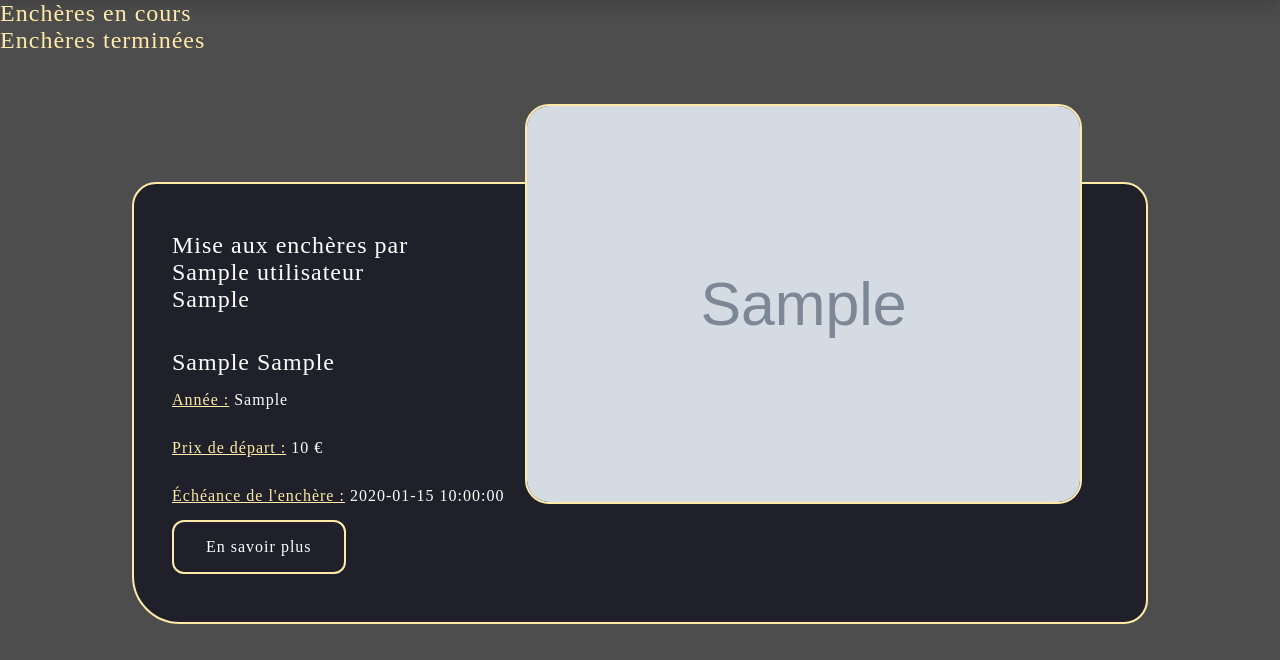
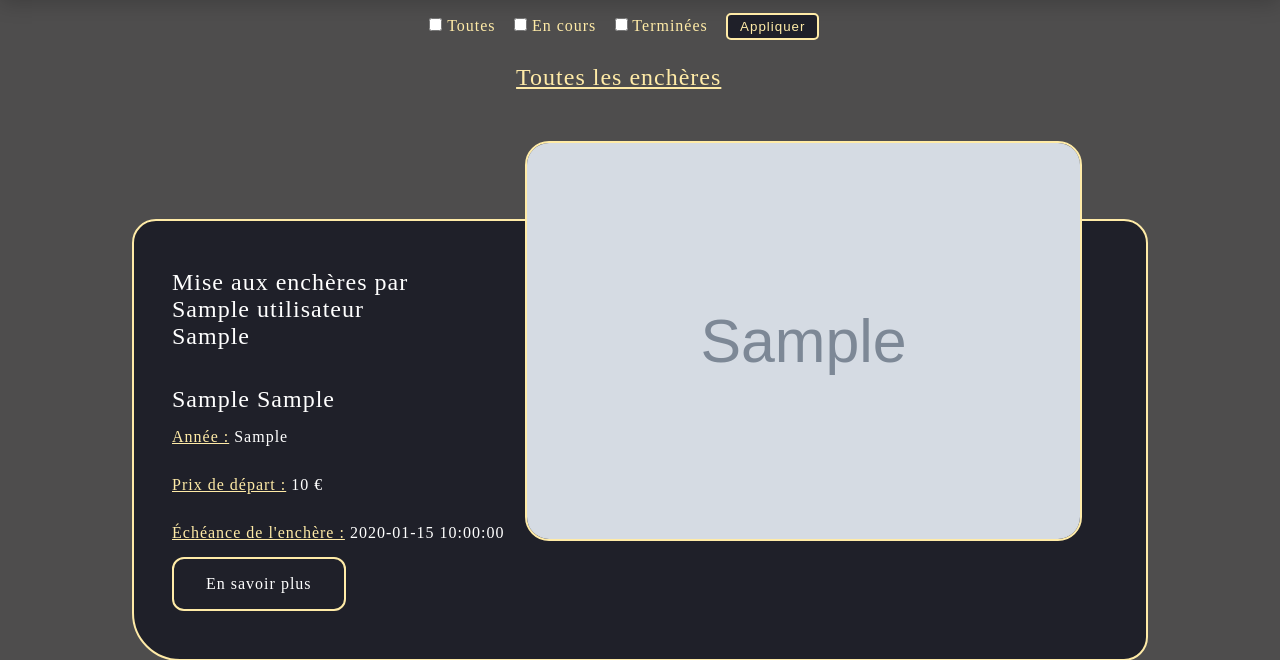
Before and after one commit to John-LP/Car_Auction, a PHP site: page /exoPHP/ in a window 1280 px wide. Shown: the part 72-732 px from the top of the page. Run offline with PHP 8.4, Linux system fonts and the light colour scheme; tables that the repository leaves empty or names only in its code hold one stand-in row (values such as "Sample post"); grey boxes marked "Sample" are stand-in pictures.

Commit message:
ajout d'un form pour filtrer sur accueil.php -> toutes annonces, celles en cours et celles terminées

```diff
--- a/css/styles_card.css
+++ b/css/styles_card.css
@@ -108,100 +108,38 @@ article {
   transition: 1s;
 }
 
-@media all and (max-width: 1100px) {
-  body {
-    padding: 96px 48px 24px;
-  }
-  article {
-    width: 100%;
-    min-width: 100%;
-  }
-  section.card {
-    margin-top: 10em!important;
-    min-width: 100%;
-  }
-  section.card .text-content {
-    width: 100%;
-  }
-}
-@media all and (max-width: 720px) {
-  body {
-    padding: 48px 24px 0;
-  }
-  section.card {
-    margin-top: 8em;
-    padding: 88px 36px 36px;
-    flex-direction: column;
-    border-radius: 24px;
-  }
-  section.card .text-content h3 {
-    max-width: calc(100% - 150px);
-    font-size: 1em;
-  }
-  section.card .text-content p,
-  section.card .text-content a {
-    font-size: 0.8em;
-  }
-  section.card .visual {
-    width: 15em;
-    height: 10em;
-    right: 16px;
-    left: auto;
-    border-radius: 30px;
-  }
-  section.card .visual img {
-    width: 100%;
-    height: auto;
-  }
-  .card2 {
-    border: 2px solid #ffeba7!important;
-    margin-top: 8em!important;
-    background: #1f2029!important;
-    border-radius: 24px 24px 24px 48px!important;
-    padding: 0!important;
-    display: flex!important;
-    flex-direction: row!important;
-    align-self: flex-start!important;
-    position: relative!important;
-    justify-content: center;
-    align-items: center;
-  }
-  .card2 .text-content {
-    display: flex!important;
-    flex-direction: column!important;
-    width: 20em!important;
-  }
-  .card2 .text-content h3 {
-    margin: 0;
-    font-size: 1.5em;
-    max-width: 20ch;
-    color: #fff;
-  }
-  .card2 .text-content p {
-    margin: 15px 0 15px 0;
-    color: #fff;
-  }
-  .card2 .text-content a {
+.btn_filter {
+    background: #1f2029;
     border: 2px solid #ffeba7;
-    color: white;
-    align-self: flex-start;
-    text-decoration: none;
-    padding: 16px 32px;
-    border-radius: 12px;
-    transition: 400ms all;
-  }
-  .card2 .text-content a:hover {
-    background: #ffeba7;
-    color: #1f2029;
-    border: 2px solid #1f2029;
-  }
+    border-radius: 5px;
+    height: 2em;
+    width: 7em;
+    margin-left: 1em;
 }
 
-@media all and (max-width: 300px) {
-.inputEnchere {
-  width: 16em;
+.btn_filter:hover {
+  background: #ffeba7;
+  border: 2px solid #1f2029;
+  color: #1f2029;
+  border-radius: 5px;
+  height: 2em;
+  width: 7em;
 }
+
+.filter-section {
+  margin-top: 1em;
+  margin-left: 39em;
 }
+
+.check {
+  margin-left: 1em;
+}
+
+h2 {
+  margin-top: 1em;
+  margin-left: 30em;
+}
+
 .card2 {
   border: 2px solid #ffeba7;
   margin-top: 8em;
@@ -353,3 +291,222 @@ article {
     bottom: 100%;
   }
 }
+@media all and (max-width: 300px) {
+  .inputEnchere {
+    width: 16em;
+  }
+  }
+
+@media all and (min-width: 301px) and (max-width: 720px) {
+    body {
+      padding: 48px 24px 0;
+    }
+    section.card {
+      margin-top: 6em!important;
+      padding: 88px 36px 36px;
+      flex-direction: column;
+      border-radius: 24px;
+    }
+    section.card .text-content h3 {
+      max-width: calc(100% - 150px);
+      font-size: 1em;
+    }
+    section.card .text-content p,
+    section.card .text-content a {
+      font-size: 0.8em;
+    }
+    section.card .visual {
+      width: 15em;
+      height: 10em;
+      right: 16px;
+      left: auto;
+      border-radius: 30px;
+    }
+    section.card .visual img {
+      width: 100%;
+      height: auto;
+    }
+    .card2 {
+      border: 2px solid #ffeba7!important;
+      margin-top: 8em!important;
+      background: #1f2029!important;
+      border-radius: 24px 24px 24px 48px!important;
+      padding: 0!important;
+      display: flex!important;
+      flex-direction: row!important;
+      align-self: flex-start!important;
+      position: relative!important;
+      justify-content: center;
+      align-items: center;
+    }
+    .card2 .text-content {
+      display: flex!important;
+      flex-direction: column!important;
+      width: 20em!important;
+    }
+    .card2 .text-content h3 {
+      margin: 0;
+      font-size: 1.5em;
+      max-width: 20ch;
+      color: #fff;
+    }
+    .card2 .text-content p {
+      margin: 15px 0 15px 0;
+      color: #fff;
+    }
+    .card2 .text-content a {
+      border: 2px solid #ffeba7;
+      color: white;
+      align-self: flex-start;
+      text-decoration: none;
+      padding: 16px 32px;
+      border-radius: 12px;
+      transition: 400ms all;
+    }
+    .card2 .text-content a:hover {
+      background: #ffeba7;
+      color: #1f2029;
+      border: 2px solid #1f2029;
+    }
+
+    .btn_filter {
+      background: #1f2029;
+      border: 2px solid #ffeba7;
+      border-radius: 5px;
+      height: 2em;
+      width: 7em;
+      margin-left: 8em;
+      margin-top: 1em;
+    }
+
+    .btn_filter:hover {
+      background: #ffeba7;
+      border: 2px solid #1f2029;
+      color: #1f2029;
+      border-radius: 5px;
+      height: 2em;
+      width: 7em;
+    }
+
+    .filter-section {
+      margin-top: 5em!important;
+      margin-left: 2.5em!important;
+    }
+
+    .check {
+      margin-left: 1em!important;
+    }
+
+    h2{
+      margin-top: 1em!important;
+      margin-left: 3.5em!important;
+    }
+}
+
+@media all and (max-width: 1100px) {
+  body {
+    padding: 96px 48px 24px;
+  }
+  article {
+    width: 100%;
+    min-width: 100%;
+  }
+  section.card {
+    margin-top: 10em;
+    min-width: 100%;
+  }
+  section.card .text-content {
+    width: 100%;
+  }
+  .filter-section {
+    margin-top: 5em;
+    margin-left: 15em;
+  }
+
+  .check {
+    margin-left: 1em;
+  }
+
+  h2{
+    margin-top: 1em;
+    margin-left: 14.5em;
+  }
+}
+
+@media all and (min-width: 1200px) and (max-width: 1280px){
+.card2 {
+  border: 2px solid #ffeba7!important;
+  margin-top: 8em!important;
+  background: #1f2029!important;
+  border-radius: 24px 24px 24px 48px!important;
+  padding: 48px 48px 48px 9em!important;
+  display: flex!important;
+  flex-direction: row!important;
+  align-self: flex-start!important;
+  position: relative!important;
+  justify-content: center;
+  align-items: center;
+}
+.card2 .text-content {
+  display: flex!important;
+  flex-direction: column!important;
+  width: 20em!important;
+}
+.card2 .text-content h3 {
+  margin: 0;
+  font-size: 1.5em;
+  max-width: 20ch;
+  color: #fff;
+}
+.card2 .text-content p {
+  margin: 15px 0 15px 0;
+  color: #fff;
+}
+.card2 .text-content a {
+  border: 2px solid #ffeba7;
+  color: white;
+  align-self: flex-start;
+  text-decoration: none;
+  padding: 16px 32px;
+  border-radius: 12px;
+  transition: 400ms all;
+}
+.card2 .text-content a:hover {
+  background: #ffeba7;
+  color: #1f2029;
+  border: 2px solid #1f2029;
+}
+
+.btn_filter {
+  background: #1f2029;
+  border: 2px solid #ffeba7;
+  border-radius: 5px;
+  height: 2em;
+  width: 7em;
+  margin-left: 1em;
+  margin-top: 1em;
+}
+
+.btn_filter:hover {
+  background: #ffeba7;
+  border: 2px solid #1f2029;
+  color: #1f2029;
+  border-radius: 5px;
+  height: 2em;
+  width: 7em;
+}
+
+.filter-section {
+  margin-top: 0;
+  margin-left: 26em!important;
+}
+
+.check {
+  margin-left: 1em;
+}
+
+h2{
+  margin-top: 1em;
+  margin-left: 21.5em!important;
+}
+}
--- a/views/accueil.php
+++ b/views/accueil.php
@@ -10,16 +10,43 @@
 </head>
 
 <body>
-    <h2>Enchères en cours</h2>
+    <div class="filter-section">
+        <form method="post">
+            <label for="filter"></label>
+            <input class='check' type="checkbox" id="filter" name="filter" value="toutes" > Toutes
+            <input class='check' type="checkbox" id="filter" name="filter" value="en_cours" > En cours
+            <input class='check' type="checkbox" id="filter" name="filter" value="terminees"> Terminées
+            <input class='btn_filter' type="submit" value="Appliquer">
+        </form>
+    </div>
     <?php
     // Inclusion de la classe serveur pour la gestion de la base de données
     require_once __DIR__ . "./../classes/class_serveur.php";
+    $filter_value = '';
+    if (isset($_POST['filter'])) {
+        $filter_value = $_POST['filter'];
+    }
+     // Requête pour récupérer toutes les annonces avec les détails des utilisateurs associés
+     $query = $dbh->prepare("SELECT annonces.*, utilisateurs.nom, utilisateurs.prenom FROM annonces
+                     INNER JOIN utilisateurs ON annonces.id_utilisateur = utilisateurs.id_utilisateur");
+     $query->execute();
 
+        if ($filter_value == 'en_cours') {
         // Requête pour récupérer toutes les annonces avec les détails des utilisateurs associés
         $query = $dbh->prepare("SELECT annonces.*, utilisateurs.nom, utilisateurs.prenom FROM annonces
                         INNER JOIN utilisateurs ON annonces.id_utilisateur = utilisateurs.id_utilisateur WHERE annonces.date_fin > NOW()");
         $query->execute();
+        echo "<h2><u>Enchères en cours</u></h2>";
 
+        } elseif ($filter_value == 'terminees') {
+            // Requête pour récupérer toutes les annonces avec les détails des utilisateurs associés
+            $query = $dbh->prepare("SELECT annonces.*, utilisateurs.nom, utilisateurs.prenom FROM annonces
+                            INNER JOIN utilisateurs ON annonces.id_utilisateur = utilisateurs.id_utilisateur WHERE annonces.date_fin < NOW()");
+            $query->execute();
+            echo "<h2><u>Enchères terminées</u></h2>";
+            } else {
+                echo "<h2><u>Toutes les enchères</u></h2>";
+            }
 // Affichage des annonces récupérées
 while ($result = $query->fetch()) {
     echo '<article>';
@@ -30,7 +57,7 @@
     echo "<h3>" . $result['marque'] . " " . $result['modele'] . "</h3>";
     echo "<p><u>Année :</u>" . " " . $result['annee'] . "</p>";
     echo "<p><u>Prix de départ :</u> " . $result['prix_depart'] . " €" . "</p>";
-        echo "<p><u>Échéance de l'enchère :</u> " . $result['date_fin'] . " (exclu)" . "</p>";
+    echo "<p><u>Échéance de l'enchère :</u> " . $result['date_fin'] . "</p>";
     echo "<a class='info' href='./views/details_annonce.php?id_annonce=" . $result['id_annonce'] . "'>En savoir plus</a>";
     echo '</div>';
     echo '<div >';
@@ -40,38 +67,5 @@
     echo '</article>';
 }
 ?>
-
-    <h2>Enchères terminées</h2>
-    <?php
-    // Inclusion de la classe serveur pour la gestion de la base de données
-    require_once __DIR__ . "./../classes/class_serveur.php";
-
-    // Requête pour récupérer toutes les annonces avec les détails des utilisateurs associés
-    $end_of_query = $dbh->prepare("SELECT annonces.*, utilisateurs.nom, utilisateurs.prenom FROM annonces
-                      INNER JOIN utilisateurs ON annonces.id_utilisateur = utilisateurs.id_utilisateur WHERE annonces.date_fin < NOW()");
-    $end_of_query->execute();
-
-    // Affichage des annonces récupérées
-    while ($end_of_result = $end_of_query->fetch()) {
-        echo '<article>';
-        echo '<section class="card">';
-        echo '<div class="text-content">';
-        echo "<h3>Mise aux enchères par</n> " . $end_of_result['nom'] . ' ' . $end_of_result['prenom'] . "</h3>";
-        echo '<br><br>';
-        echo "<h3>" . $end_of_result['marque'] . " " . $end_of_result['modele'] . "</h3>";
-        echo "<p><u>Année :</u>" . " " . $end_of_result['annee'] . "</p>";
-        echo "<p><u>Prix de départ :</u> " . $end_of_result['prix_depart'] . " €" . "</p>";
-        echo "<p><u>Échéance de l'enchère :</u> " . $end_of_result['date_fin'] . "</p>";
-        echo "<a class='info' href='./views/details_annonce.php?id_annonce=" . $end_of_result['id_annonce'] . "'>En savoir plus</a>";
-        echo '</div>';
-        echo '<div >';
-        echo "<img class='visual' src='" . $end_of_result['image_path'] . "' alt />";
-        echo '</div>';
-        echo '</section>';
-        echo '</article>';
-    }
-    ?>
-
 </body>
-
 </html>
```
Lines whose indentation alone changed are shown as unchanged.
